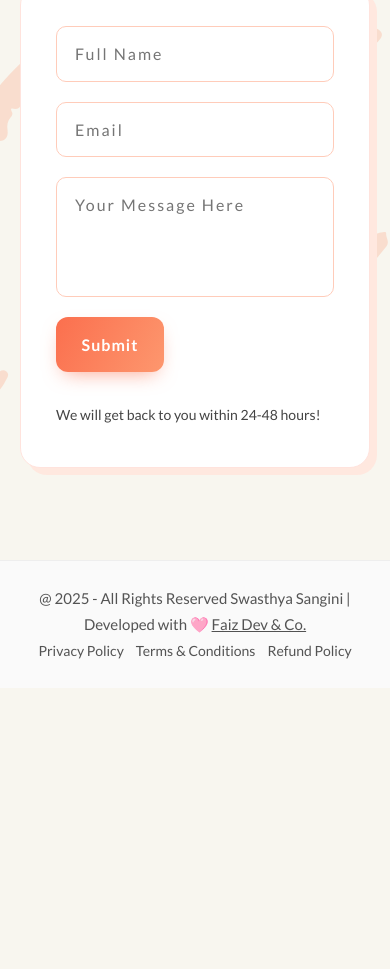
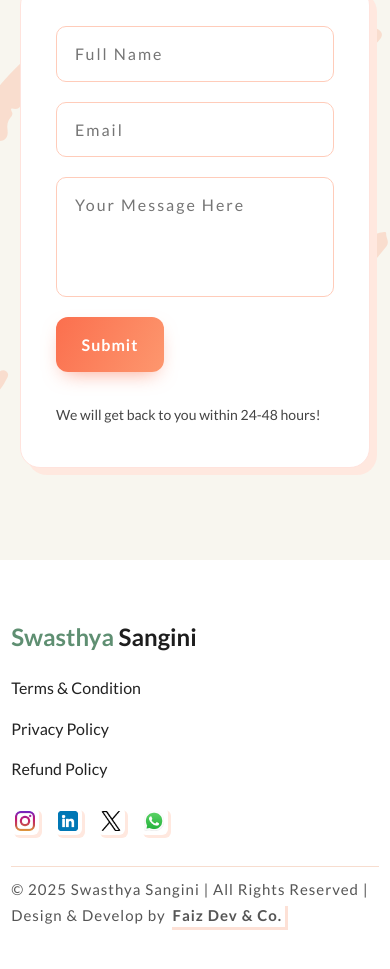
Before and after one commit to IsacSmile/Swasthya-Sangini, a plain HTML site: page index.html in a window 390 px wide. Shown: the part 7870-8839 px from the top of the page. Before the commit the page ends 8558 px from the top, so only its background shows below. Drawn offline with nearby package versions, Linux system fonts and the light colour scheme.

Commit message:
footer update

```diff
--- a/index.html
+++ b/index.html
@@ -601,23 +601,36 @@
                 <!-- Footer Section Starts Here -->
                 <!-- Footer Section Starts Here -->
 
-                <section class="footer-parent-wrapper">
+                <section class="footer-parent-wrapper ">
+                    <footer class="footer primary-container">
+                      <div class="footer-container">
 
-                  <footer class="footer">
-                    <div class="footer-row-1">
-                      <p>@ 2025 - All Rights Reserved Swasthya Sangini | Developed with 🩷 <a class="fdc-link" href="https://faizdevandco.in/" target="_blank">Faiz Dev & Co.</a></p>
-                    </div>
-                    <div class="footer-row-2">
-                      <a href="#" class="footer-link">Privacy Policy</a>
-                      <a href="#" class="footer-link">Terms & Conditions</a>
-                      <a href="#" class="footer-link">Refund Policy</a>
+                        <!-- LEFT: LOGO -->
+                        <div class="footer-logo">
+                          <h2><a href="#"><span>Swasthya</span> Sangini</a></h2>
+                        </div>
 
-                        <!-- <a href="#" class="footer-social">
-                          <img src="./images/icons/instagram.png" alt="Instagram" />
-                        </a> -->
-                    </div>
-                  </footer>
+                        <!-- CENTER: NAVIGATION -->
+                        <ul class="footer-nav">
+                          <li><a href="#">Terms & Condition</a></li>
+                          <li><a href="#">Privacy Policy</a></li>
+                          <li><a href="#">Refund Policy</a></li>
+                        </ul>
 
+                        <!-- RIGHT: SOCIAL ICONS -->
+                        <div class="footer-social">
+                          <a href="https://www.instagram.com/swasthyasangini/" target="_blank"><img src="./images/icons/instagram.png" alt="Instagram_icon" loading="lazy"></a>
+                          <a href="#"><img src="./images/icons/linkedin.png" alt="LinkedIn_icon" loading="lazy"></a>
+                          <a href="#"><img src="./images/icons/twitter.png" alt="X_icon" loading="lazy"></a>
+                          <a href="#"><img src="./images/icons/whatsapp.png" alt="WhatsApp_icon" loading="lazy"></a>
+                        </div>
+
+                      </div>
+
+                      <div class="footer-bottom">
+                        © 2025 Swasthya Sangini | All Rights Reserved | Design & Develop by <a class="fdc-link" href="http://faizdevandco.in/portfolio" target="_blank" rel="noopener noreferrer">Faiz Dev & Co.</a>
+                      </div>
+                    </footer>
                 </section>
 
 
--- a/style.css
+++ b/style.css
@@ -1515,89 +1515,12 @@
     }
 }
 
-
-
-/* Footer Section Starts Here  */
-.footer {
-  background: #fafafa;
-  padding: 25px 20px;
-  border-top: 1px solid #eee;
-  text-align: center;
-  font-family: inherit;
-}
-
-/* Row 1 */
-.footer-row-1 p {
-  margin: 0;
-  font-size: 15px;
-  /* color: #444; */
-}
-
-/* Row 2 */
-.footer-row-2 {
-  /* margin-top: 15px; */
-  display: flex;
-  justify-content: center;
-  flex-wrap: wrap;
-  gap: 18px;
-}
-
-.footer-link {
-  font-size: 15px;
-  /* color: #444; */
-  text-decoration: none;
-}
-
-.footer-link:hover {
-  color: #ff8e72;
-}
-
-/* Instagram Icon */
-.footer-social img {
-  width: 20px;
-  height: 20px;
-  object-fit: contain;
-  opacity: 0.8;
-  transition: 0.2s ease;
-}
-.terminal-span img{
-  width: 20px;
-  height: 20px;
-  object-fit: contain;
-  opacity: 0.8;
-  transition: 0.2s ease;
-}
-
-.footer-social img:hover {
-  opacity: 1;
-}
-
-/* Mobile Centering */
-@media (max-width: 600px) {
-  .footer-row-2 {
-    gap: 12px;
-  }
-  .footer-link {
-    font-size: 14px;
-  }
-  .footer-row-1 p {
-    font-size: 15px;
-  }
-}
-
-.fdc-link {
-  text-decoration: underline;
-  text-decoration-thickness: 0.5px;
-}
-
-hr{
-  width: 50%;
-  background-color: #18284a;
-  height: 1px;
-  margin: 0 auto;
-}
-
-
+  /* Contact Section Ends Here  */
+  /* Contact Section Ends Here  */
+
+
+/* Testimonisal Section Starts Here  */
+/* Testimonisal Section Starts Here  */
 
 
 .testimonials-section {
@@ -1682,3 +1605,135 @@ hr{
     height: 180px;
   }
 }
+
+
+/* Testimonial Section Ends Here  */
+/* Testimonial Section Ends Here  */
+
+
+
+/* Footer Section Starts Here  */
+/* Footer Section Starts Here  */
+
+.footer-parent-wrapper{
+  background: white;
+  padding: 6rem 0 2.5rem 0;
+}
+
+.fdc-link {
+  padding: 3px;
+  box-shadow: 3px 3px 0 0 #fde1d6;
+  transition: all ease-in-out 0.2s;
+  font-weight: 600;
+}
+
+.fdc-link:hover{
+  box-shadow: 3px 3px 0 0 #fb6e4e98;
+}
+
+/* FOOTER MAIN WRAPPER */
+.footer {
+  padding: 40px 20px 20px;
+  /* border-top: 1px solid #eee; */
+  margin-top: 60px;
+}
+
+/* FLEX CONTAINER */
+.footer-container {
+  display: flex;
+  justify-content: space-between;
+  align-items: center;
+  gap: 20px;
+  flex-wrap: wrap;
+}
+
+/* LOGO */
+.footer-logo h2 {
+  font-size: 24px;
+  font-weight: 700;
+  margin: 0;
+  color: #1d1d1d;
+}
+
+.footer-logo span {
+  color: #5f8f72; /* soft yoga green */
+}
+
+/* NAV LINKS */
+.footer-nav {
+  display: flex;
+  gap: 25px;
+  list-style: none;
+  padding: 0;
+  margin: 0;
+}
+
+.footer-nav a {
+  text-decoration: none;
+  color: #222;
+  font-size: 16px;
+  transition: 0.3s ease;
+}
+
+.footer-nav a:hover {
+  color: #5f8f72;
+}
+
+/* SOCIAL ICONS */
+.footer-social {
+  display: flex;
+  gap: 15px;
+}
+
+.footer-social a img {
+  width: 28px;
+  height: 28px;
+  padding: 4px;
+  border-radius: 6px;
+  /* background: #d9e6dd; */
+  transition: 0.3s ease;
+  box-shadow: 3px 3px 0 0 #ffe8df;
+}
+
+.footer-social a img:hover {
+  /* background: #bcd1c2; */
+  transform: scale(1.2);
+}
+
+/* BOTTOM TEXT */
+.footer-bottom {
+  text-align: center;
+  margin-top: 25px;
+  padding-top: 10px;
+  font-size: 14px;
+  color: #555;
+  border-top: 1px solid #f7ddcf;
+  letter-spacing: 1px;
+}
+
+/* RESPONSIVE */
+@media (max-width: 768px) {
+  .footer-container {
+    flex-direction: column;
+    gap: 25px;
+    align-items: flex-start;
+  }
+
+  .footer-nav {
+    flex-wrap: wrap;
+    justify-content: center;
+    gap: 15px;
+    align-items: flex-start;
+    flex-direction: column;
+  }
+  .footer-bottom{
+    text-align: left;
+    font-size: 15px !important;
+  }
+  .footer-social {
+    justify-content: center;
+  }
+  .footer-parent-wrapper {
+    padding: 4rem 0 3.5rem 0;
+}
+}
```
Also changed, not shown: images/icons/linkedin.png (added), images/icons/terminal-code.png (added), images/icons/twitter.png (added), images/icons/whatsapp.png (added).
